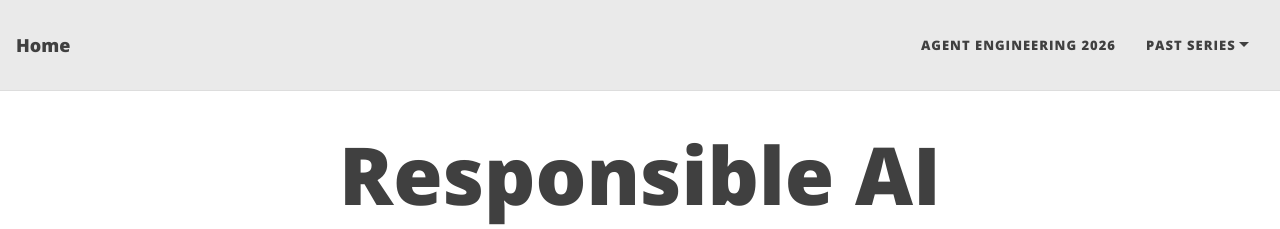
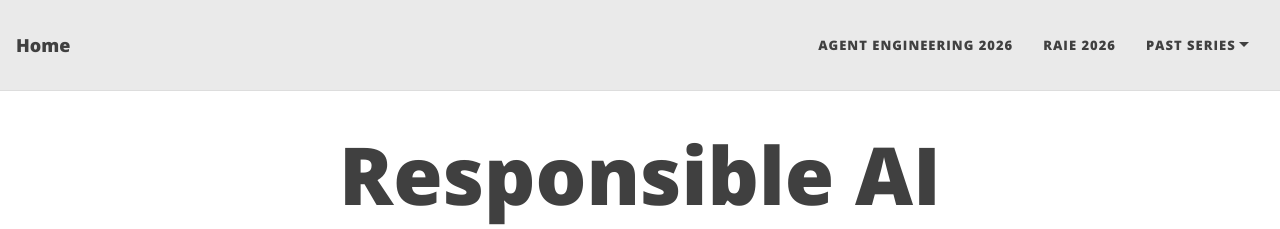
Before and after one commit to RAIEngineering/AIEng-Series, a Jekyll site: the page built from index.html, in a window 1280 px wide. Shown: the top 229 px of the page. Built offline with Jekyll 4.4.1, drawn with Linux system fonts in a browser that asks for light colours; nearby versions of some CDN libraries; the list of posts is cut into pages by our own code.

Commit message:
Update _config.yml

```diff
--- a/_config.yml
+++ b/_config.yml
@@ -15,6 +15,7 @@ title: Home
 navbar-links:
   # Call for Papers: "call"
   Agent Engineering 2026: "Agent2026"
+  RAIE 2026: "RAIE2026"
   Past series:
     - RAIE'25: "https://conf.researchr.org/home/icse-2025/raie-2025"
     - RAIE'24: "https://conf.researchr.org/home/icse-2024/raie-2024"
```
